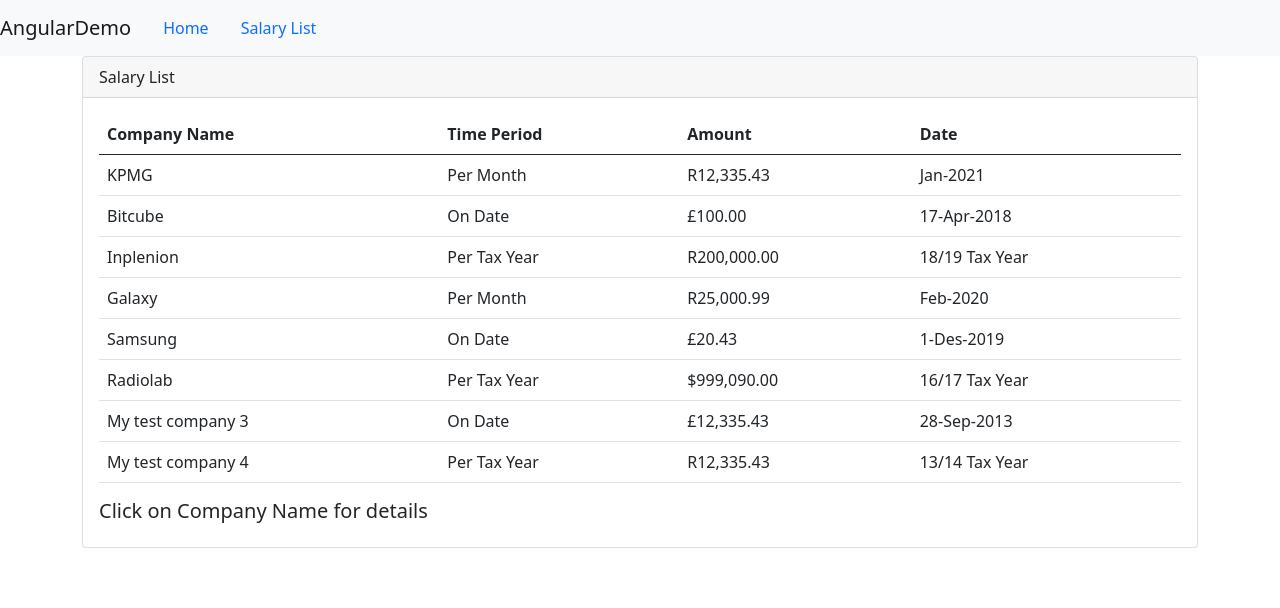
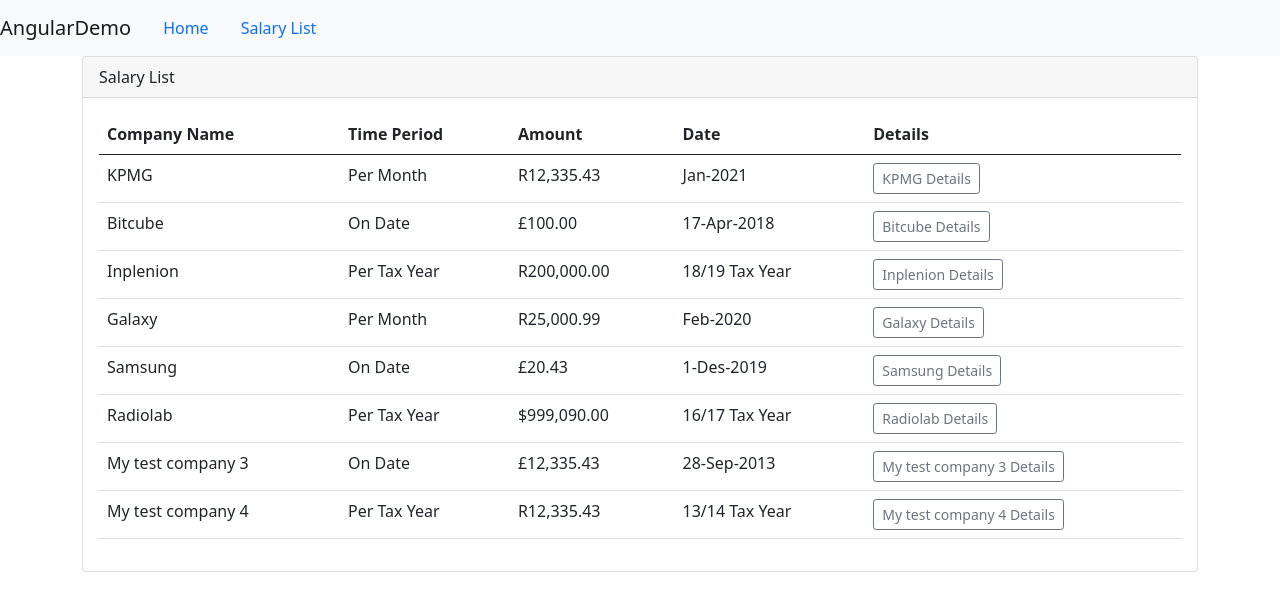
Before and after one commit to DivanDT/AngularDemoRepo, an Angular app: page /salary in a window 1280 px wide. Shown: the top 608 px of the page. Built offline with nearby package versions, Linux system fonts and the light colour scheme.

Commit message:
add salary-detail button

```diff
--- a/src/app/salary-list/salary-list.component.html
+++ b/src/app/salary-list/salary-list.component.html
@@ -14,18 +14,22 @@
                 <th>Time Period</th>
                 <th>Amount</th>
                 <th>Date</th>
+                <th>Details</th>
               </tr>
             </thead>
             <tbody>
               <tr *ngFor='let salary of user.salaries'>
-                <td>
-                  <a (click)='showDetails(salary)'>
-                    {{salary.companyName}}
-                  </a>
-                </td>
+                <td>{{salary.companyName}}</td>
                 <td>{{salary.timePeriod | timePeriodPipe}}</td>
                 <td style="text-align:left">{{salary.salaryAmount | currency:salary.currencyCode:'symbol-narrow'}}</td>
                 <td>{{salary | dateDisplay }}</td>
+                <td>
+                  <button
+                  (click)='showDetails(salary)'
+                  class='btn btn-outline-secondary btn-sm'
+                  style='height:auto'>
+                    {{salary.companyName}} Details
+                  </button></td>
               </tr>
 
             </tbody>
@@ -38,9 +42,6 @@
             (deleteClicked) = "onSalaryDelete($event)">
           </app-salary-detail>
         </div>
-        <div *ngIf='!salaryDetails'>
-          <h5 >Click on Company Name for details</h5>
-        </div>
       </div>
 
   </div>
--- a/src/app/salary-list/salary-list.component.ts
+++ b/src/app/salary-list/salary-list.component.ts
@@ -19,7 +19,10 @@
     this.user = this.getTestUser();
   }
   showDetails(salary: Salary): void{
-    this.salaryDetails = salary;
+    if(this.salaryDetails?.id == salary.id){
+      this.salaryDetails = undefined;
+    }else this.salaryDetails = salary;
+
   }
   private getTestUser(): User{
     let user = new User();
```
